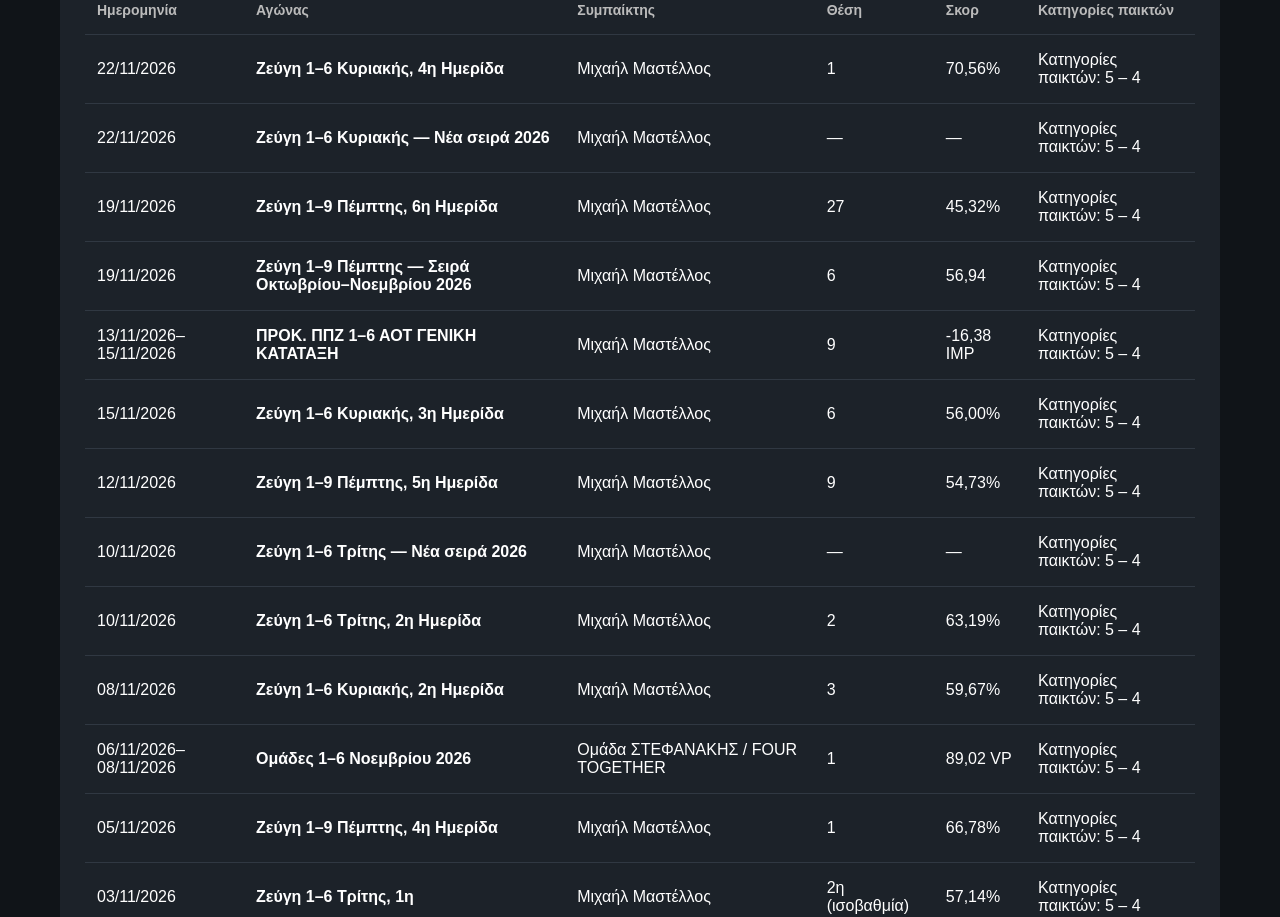
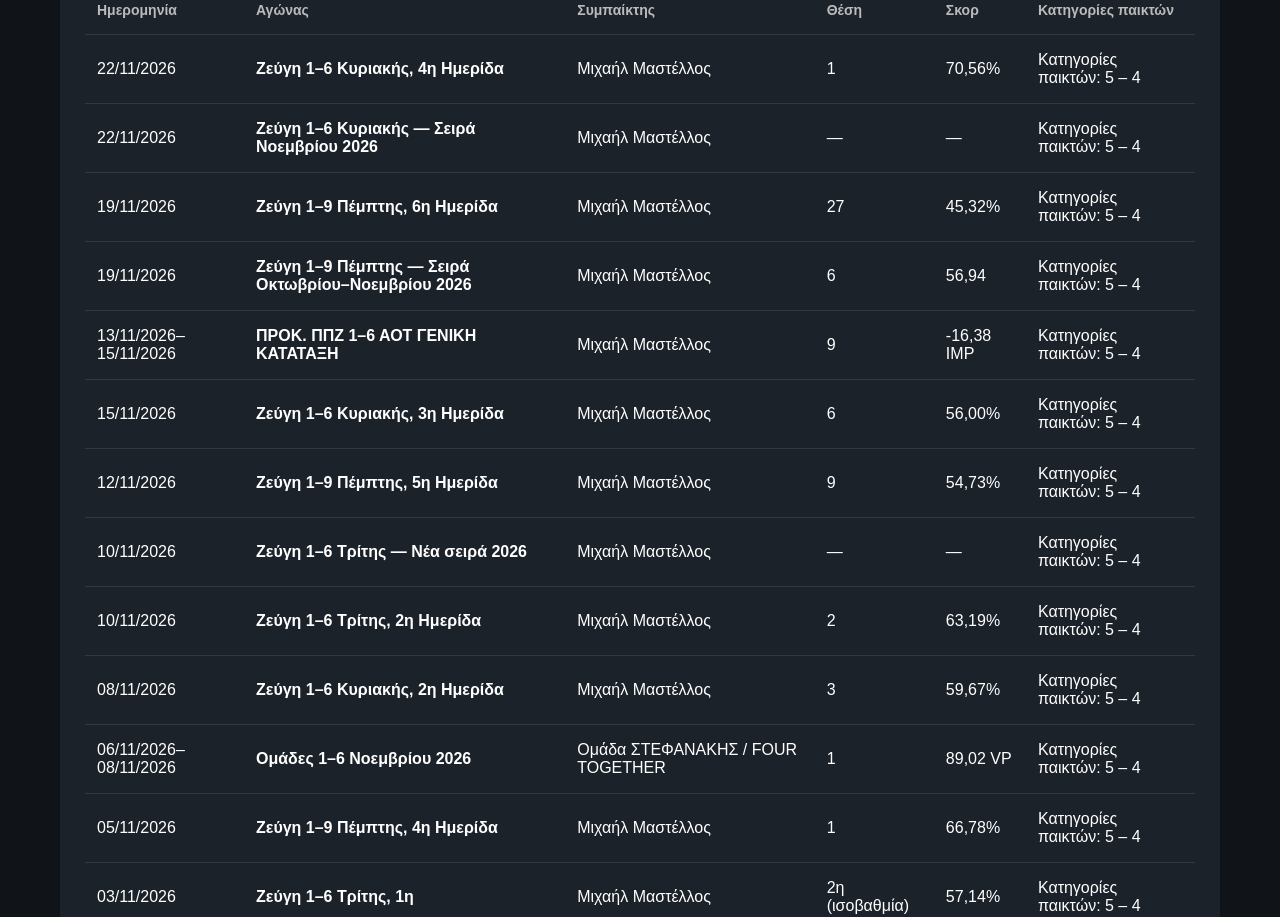
Before and after one commit to nick1stef2/bridge-life, a React (Vite) app: page /results in a window 1280 px wide. Shown: the part 1580-2497 px from the top of the page. Built offline with nearby package versions, Linux system fonts and the light colour scheme.

Commit message:
Clarify Sunday series title

```diff
--- a/src/data/tournamentsData.js
+++ b/src/data/tournamentsData.js
@@ -573,8 +573,8 @@ export const tournamentsData = [
   {
     id: "aot-sunday-1-6-series-2026-11",
     date: "2026-11-22",
-    title: "Ζεύγη 1–6 Κυριακής — Νέα σειρά 2026",
-    eventName: "Ζεύγη 1–6 Κυριακής — Νέα σειρά 2026",
+    title: "Ζεύγη 1–6 Κυριακής — Σειρά Νοεμβρίου 2026",
+    eventName: "Ζεύγη 1–6 Κυριακής — Σειρά Νοεμβρίου 2026",
     organization: "ΑΟΤ",
     organizer: "ΑΟΤ",
     officialUrls: [
@@ -644,9 +644,9 @@ export const tournamentsData = [
     ],
     verificationStatus: "verified_progress",
     verificationNotes:
-      "Οι ημερίδες 1–4 επιβεβαιώθηκαν από τα επίσημα αποτελέσματα ΕΟΜ 208358, 208692, 209058 και 209332. Δεν έχει δημοσιευτεί ακόμη επίσημο συγκεντρωτικό της νέας σειράς.",
+      "Οι ημερίδες 1–4 επιβεβαιώθηκαν από τα επίσημα αποτελέσματα ΕΟΜ 208358, 208692, 209058 και 209332. Δεν έχει δημοσιευτεί ακόμη επίσημο συγκεντρωτικό της σειράς.",
     notes:
-      "Νέα σειρά έξι ημερίδων. Έχουν ολοκληρωθεί 4 από 6. Η επίσημη συγκεντρωτική κατάταξη δεν έχει ακόμη δημοσιευτεί από την ΕΟΜ.",
+      "Σειρά έξι ημερίδων Κυριακής. Έχουν ολοκληρωθεί 4 από 6. Η επίσημη συγκεντρωτική κατάταξη δεν έχει ακόμη δημοσιευτεί από την ΕΟΜ.",
   },
   {
     id: "aot-26533-2026-11-06-08",
```
